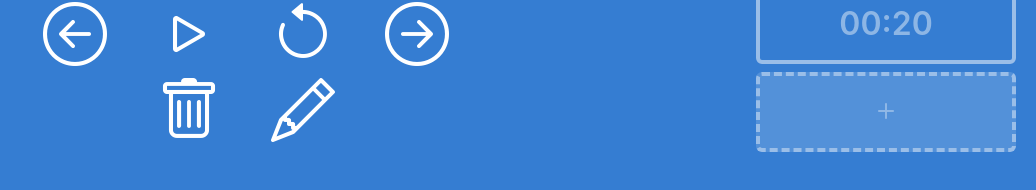
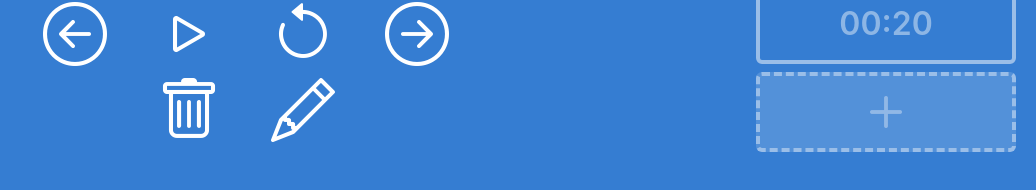
Before and after one commit to riddlew/pomotimer_v1, a React (Vite) app: page / in a window 1280 px wide. Shown: the part 476-666 px from the top of the page, without its empty margins (244-1280 px from the left). Built offline with nearby package versions, Linux system fonts and the light colour scheme.

Commit message:
Adjust edit input size, inc add timer icon size

```diff
--- a/src/components/MainTimer/Time.styled.ts
+++ b/src/components/MainTimer/Time.styled.ts
@@ -21,7 +21,7 @@ const Input = styled.input`
 	text-align: center;
 	grid-area: 1 / 1;
 	margin: 0 auto;
-	width: min(65vw, 65vh);
+	width: min(65vw, 55vh);
 
 	@media screen and (min-width: ${breakpoints.xs}) and (min-height: 400px) {
 		font-size: 96px;
--- a/src/components/TimerSidebar/AddTimer.styled.ts
+++ b/src/components/TimerSidebar/AddTimer.styled.ts
@@ -1,7 +1,20 @@
 import styled from "styled-components";
-import { TimerLi } from "./SidebarTimer.styled";
+import { TimerLi, TimerText } from "./SidebarTimer.styled";
+import { breakpoints } from "../../common/breakpoints";
 
 export const AddTimerButton = styled(TimerLi)`
 	border-style: dashed;
 	background-color: rgba(255, 255, 255, 0.3);
+	padding: 4px 12px;
 `;
+
+export const AddTimerIcon = styled(TimerText).attrs({
+	as: "i",
+})`
+	font-size: min(18vw, 24vh);
+	line-height: 0;
+
+	@media screen and (min-width: ${breakpoints.xs}) and (min-height: 400px) {
+		font-size: 64px;
+	}
+`;
--- a/src/components/TimerSidebar/AddTimer.tsx
+++ b/src/components/TimerSidebar/AddTimer.tsx
@@ -1,7 +1,7 @@
 import { useEffect, useState } from "react";
 import { useAppDispatch } from "../../hooks/redux";
 import { addTimer } from "../../slices/timerSlice";
-import { AddTimerButton } from "./AddTimer.styled";
+import { AddTimerButton, AddTimerIcon } from "./AddTimer.styled";
 import { TimerText } from "./SidebarTimer.styled";
 
 interface AddTimerProps {
@@ -30,7 +30,7 @@ export default function AddTimer({ scrollRef }: AddTimerProps) {
 	return (
 		<AddTimerButton onClick={handleAddTimer}>
 			<TimerText>
-				<i className="bi-plus" />
+				<AddTimerIcon className="bi-plus" />
 			</TimerText>
 		</AddTimerButton>
 	);
```
